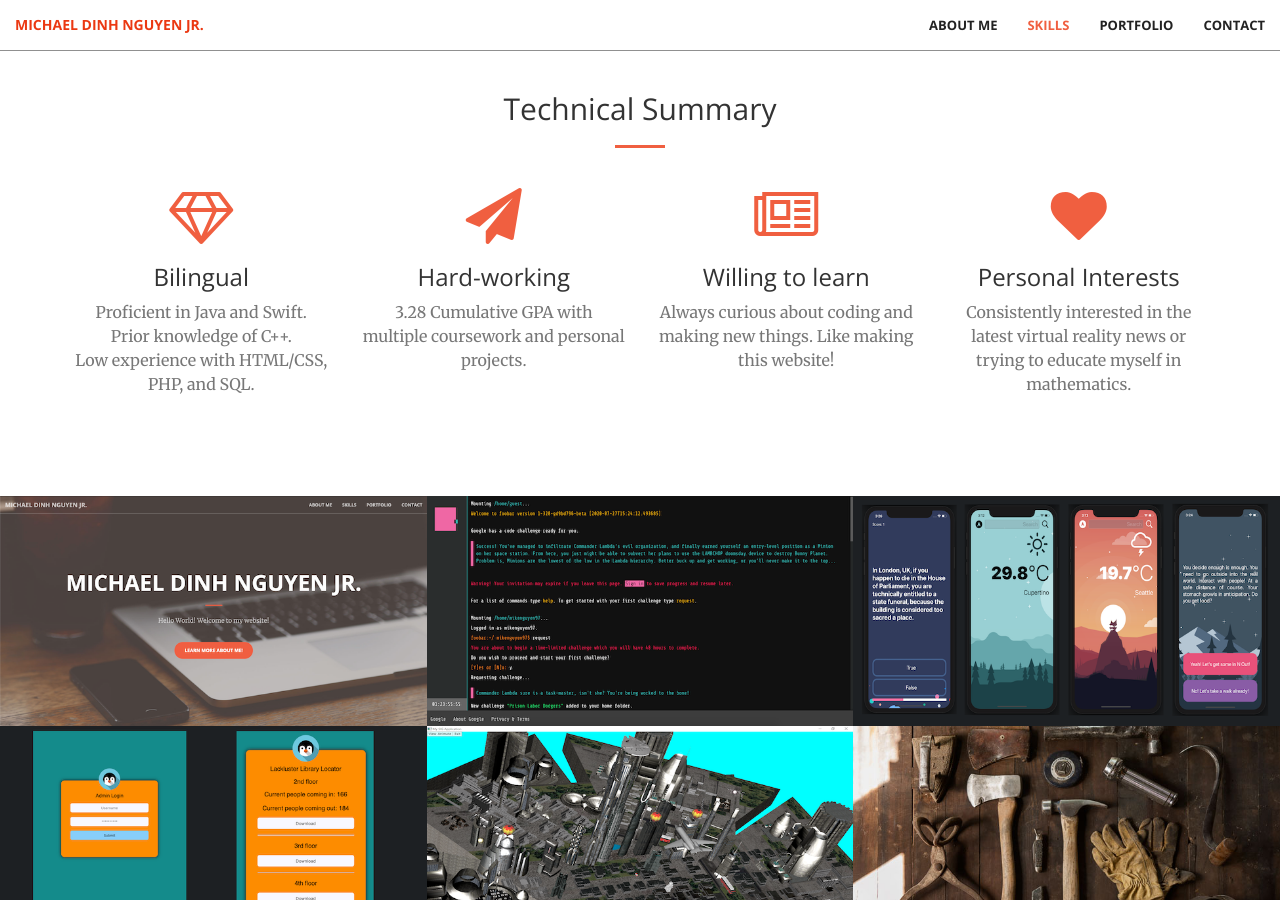
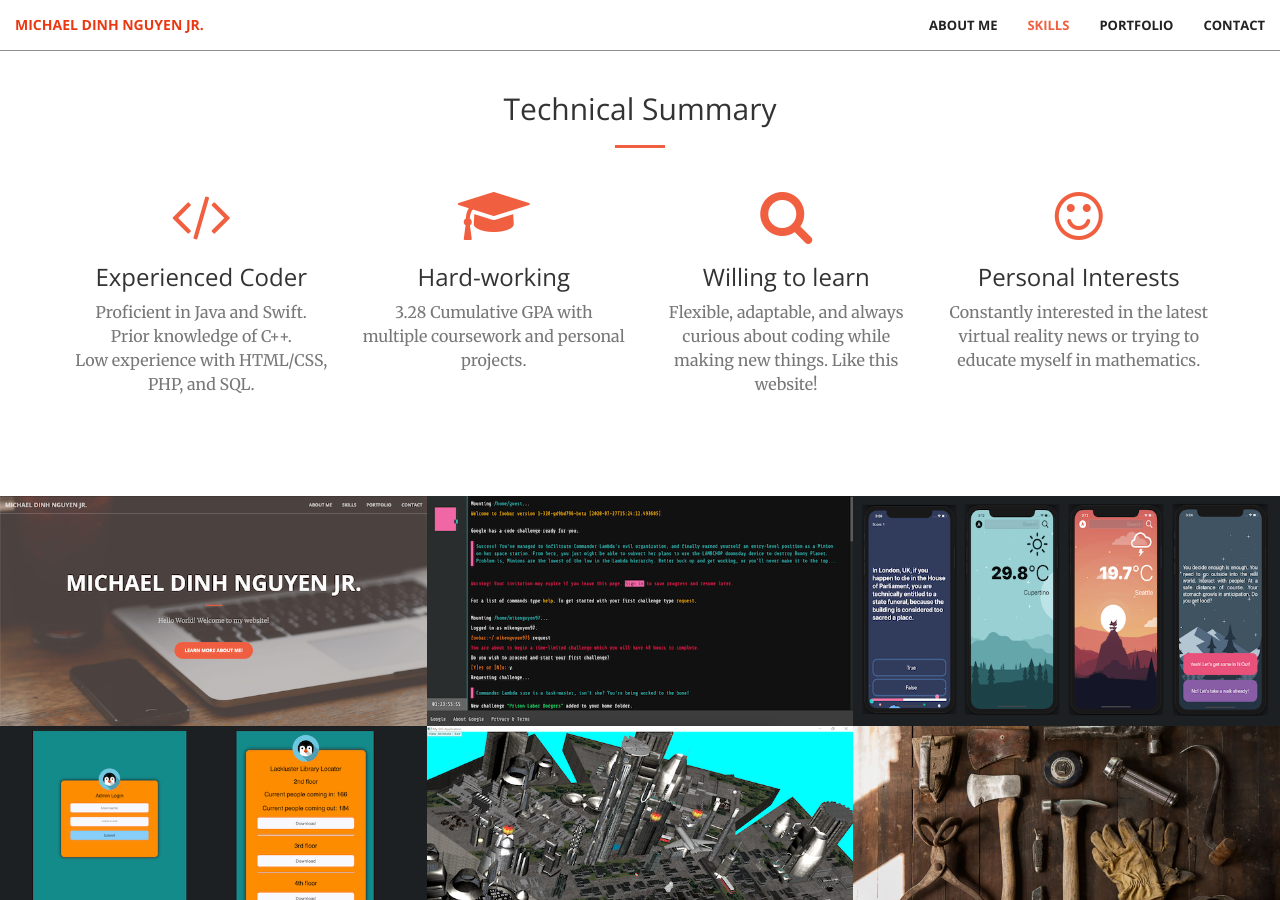
Before and after one commit to mikedinhnguyen/mikedinhnguyen.github.io, a Jekyll site: the page built from index.html, in a window 1280 px wide and 900 px high, scrolled down 1374 px. Built offline with Jekyll 4.4.1, drawn with Linux system fonts in a browser that asks for light colours.

Commit message:
tech summary/icons update

```diff
--- a/_includes/services.html
+++ b/_includes/services.html
@@ -11,30 +11,30 @@
         <div class="row">
             <div class="col-lg-3 col-md-6 text-center">
                 <div class="service-box">
-                    <i class="fa fa-4x fa-diamond wow bounceIn text-primary"></i>
-                    <h3>Bilingual</h3>
+                    <i class="fa fa-4x fa-code wow bounceIn text-primary"></i>
+                    <h3>Experienced Coder</h3>
                     <p class="text-muted">Proficient in Java and Swift. <br>Prior knowledge of C++. <br>Low experience with HTML/CSS, PHP, and SQL.</p>
                 </div>
             </div>
             <div class="col-lg-3 col-md-6 text-center">
                 <div class="service-box">
-                    <i class="fa fa-4x fa-paper-plane wow bounceIn text-primary" data-wow-delay=".1s"></i>
+                    <i class="fa fa-4x fa-graduation-cap wow bounceIn text-primary" data-wow-delay=".1s"></i>
                     <h3>Hard-working</h3>
                     <p class="text-muted">3.28 Cumulative GPA with multiple coursework and personal projects.</p>
                 </div>
             </div>
             <div class="col-lg-3 col-md-6 text-center">
                 <div class="service-box">
-                    <i class="fa fa-4x fa-newspaper-o wow bounceIn text-primary" data-wow-delay=".2s"></i>
+                    <i class="fa fa-4x fa-search wow bounceIn text-primary" data-wow-delay=".2s"></i>
                     <h3>Willing to learn</h3>
-                    <p class="text-muted">Always curious about coding and making new things. Like making this website!</p>
+                    <p class="text-muted">Flexible, adaptable, and always curious about coding while making new things. Like this website!</p>
                 </div>
             </div>
             <div class="col-lg-3 col-md-6 text-center">
                 <div class="service-box">
-                    <i class="fa fa-4x fa-heart wow bounceIn text-primary" data-wow-delay=".3s"></i>
+                    <i class="fa fa-4x fa-smile-o wow bounceIn text-primary" data-wow-delay=".3s"></i>
                     <h3>Personal Interests</h3>
-                    <p class="text-muted">Consistently interested in the latest virtual reality news or trying to educate myself in mathematics.</p>
+                    <p class="text-muted">Constantly interested in the latest virtual reality news or trying to educate myself in mathematics.</p>
                 </div>
             </div>
         </div>
```
Also changed, not shown: 1 other file.
